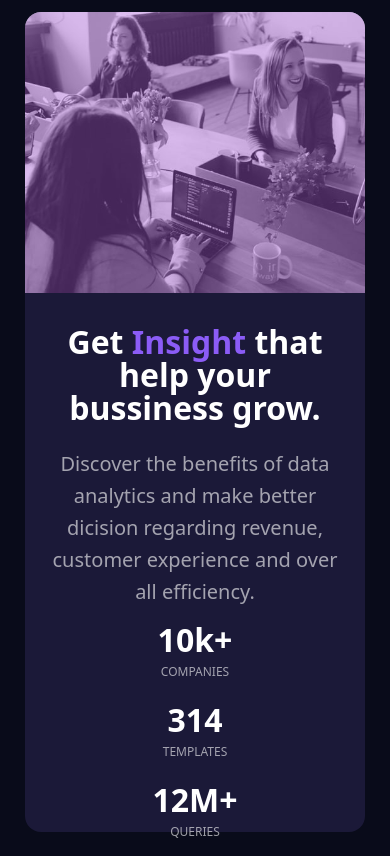
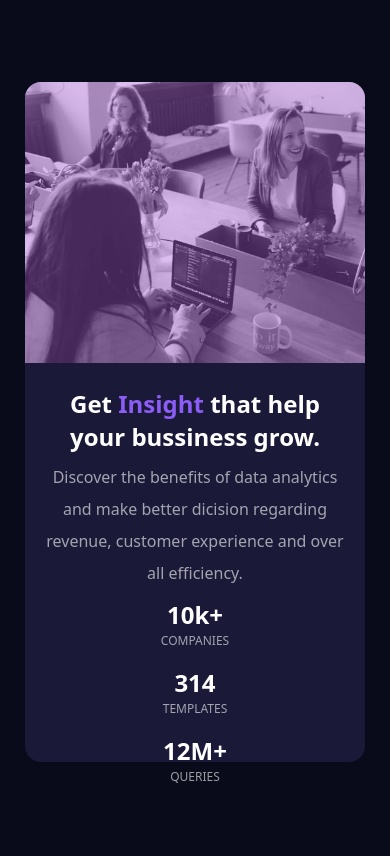
Before and after one commit to adepoju-oluwatobi/08-stats-preview-card-component, a React (Vite) app: page / in a window 390 px wide. Built offline with nearby package versions, Linux system fonts and the light colour scheme.

Commit message:
finished the mobile layout

```diff
--- a/src/components/StatsPreviewCard.jsx
+++ b/src/components/StatsPreviewCard.jsx
@@ -3,25 +3,25 @@ import CardImg from '../assets/images/image-header-desktop.jpg'
 
 function StatsPreviewCard() {
   return (
-    <div className='bg-[#1b1938] w-[340px] h-[820px] rounded-2xl'>
+    <div className='bg-[#1b1938] w-[340px] h-[680px] rounded-2xl'>
         <div className='relative'>
             <img className='rounded-t-2xl' src={CardImg} alt="card image" />
             <div class="absolute inset-0 bg-overlay opacity-40 rounded-t-2xl"></div>
         </div>
 
 
-        <div className='p-4 mt-4 text-white'>
+        <div className='p-4 mt-2 text-white'>
             <div>
-                <p className='line-height text-[2em] text-center font-bold'>
+                <p className='line-height text-[24px] text-center font-bold'>
                     Get <span className='  text-violet-500'>Insight</span> that help your bussiness grow.
                 </p>
-                <p className='leading-8 mt-6 opacity-60 text-center my-2 text-[20px]'>
+                <p className='leading-8 mt-2 opacity-60 text-center my-2 text-[16px]'>
                     Discover the benefits of data analytics and make better dicision regarding revenue, customer experience and over all efficiency.
                 </p>
             </div>
             <div className='flex flex-col gap-4 justify-center items-center text-center'>
                 <div>
-                    <p className='font-bold text-[2rem]'>
+                    <p className='font-bold text-[24px]'>
                         10k+
                     </p>
                     <p className='text-xs opacity-60'>
@@ -29,13 +29,13 @@ function StatsPreviewCard() {
                     </p>
                 </div>
                 <div>
-                    <p className='font-bold text-[2rem]'>
+                    <p className='font-bold text-[24px]'>
                         314
                     </p>
                     <p className='text-xs opacity-60'>TEMPLATES</p>
                 </div>
                 <div>
-                    <p className='font-bold text-[2rem]'>12M+</p>
+                    <p className='font-bold text-[24px]'>12M+</p>
                     <p className='text-xs opacity-60'>QUERIES</p>
                 </div>
             </div>
```
